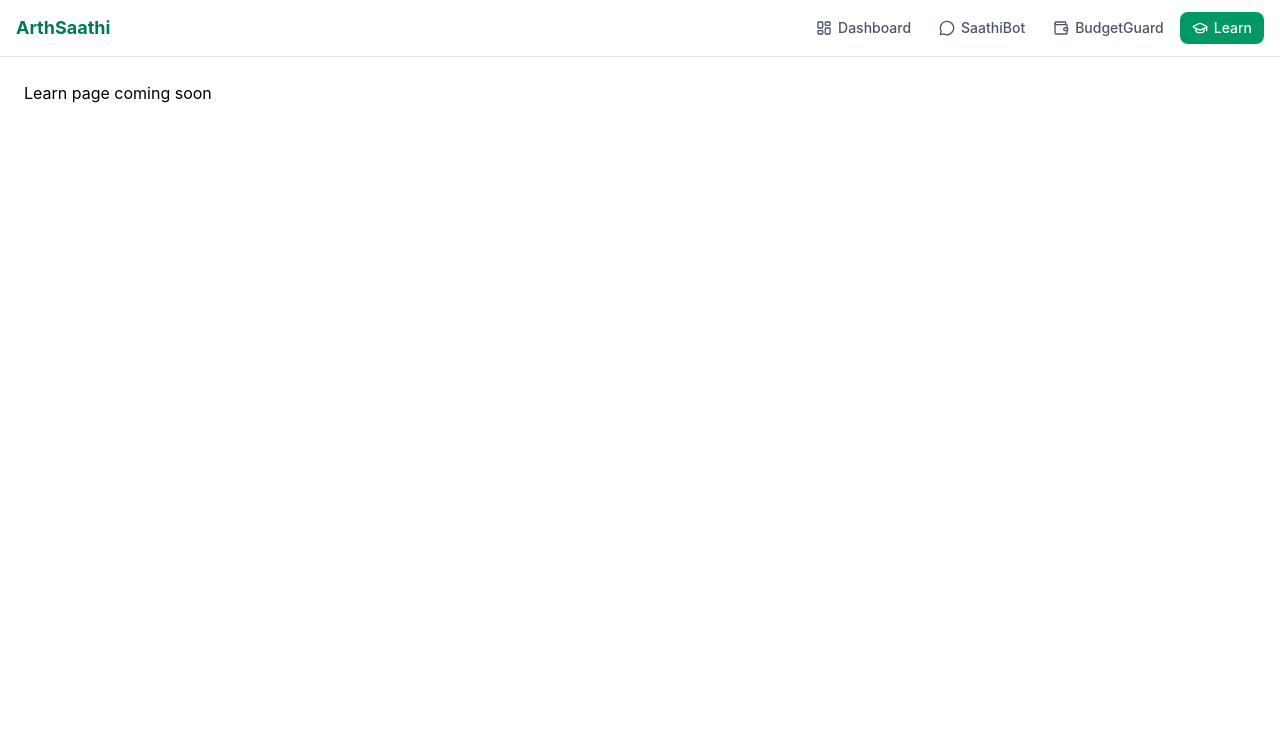
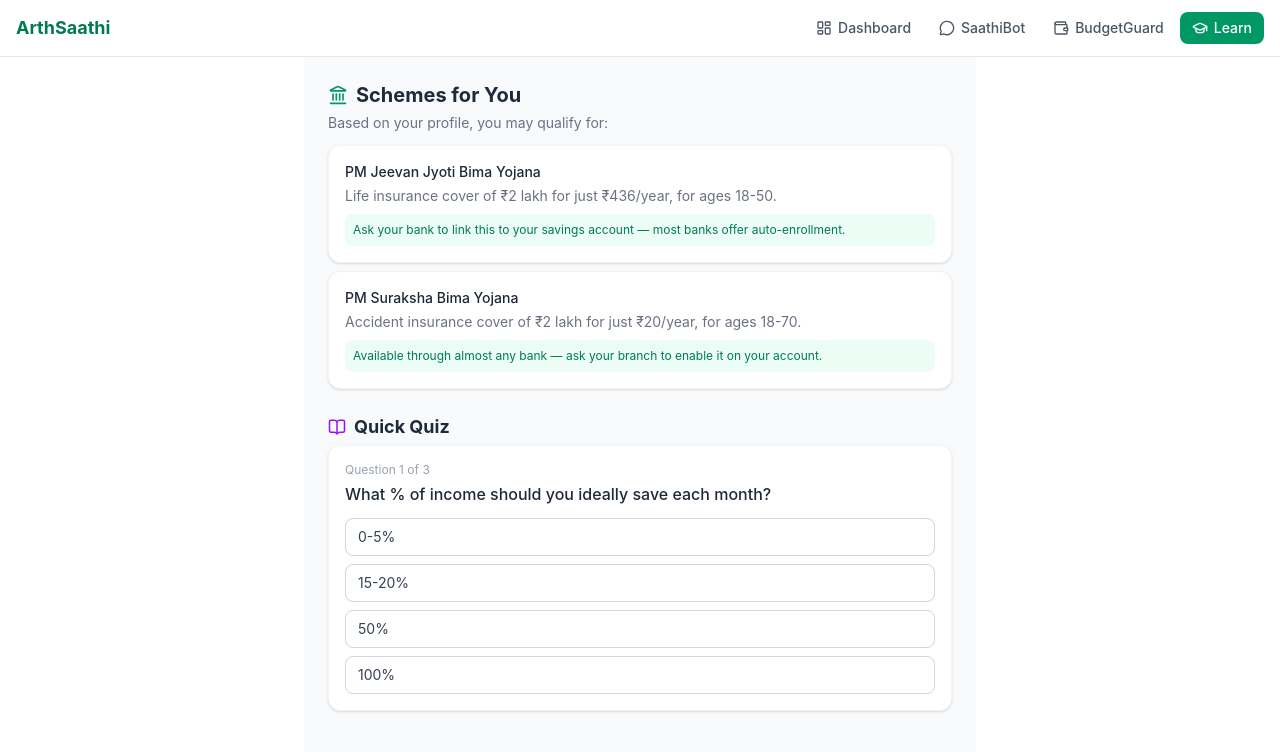
Before and after one commit to raj-1807/arthsaathi, a React (Vite) app: page /learn in a window 1280 px wide. Shown: the top 752 px of the page. Built offline with nearby package versions, Linux system fonts and the light colour scheme.

Commit message:
Add GovernmentSchemes agent and FinanceCoach quiz to Learn page

```diff
--- a/src/data/schemes.js
+++ b/src/data/schemes.js
@@ -0,0 +1,72 @@
+// Static government schemes dataset — fully offline, no API calls.
+
+export const SCHEMES = [
+  {
+    id: "pm-kisan",
+    name: "PM-KISAN",
+    description:
+      "Income support of ₹6,000/year for small and marginal farmers, paid in 3 installments.",
+    eligibility: (user) => user.incomeType === "farmer",
+    applyHint:
+      "Visit pmkisan.gov.in or your nearest Common Service Centre (CSC) with your Aadhaar and land records.",
+  },
+  {
+    id: "crop-insurance",
+    name: "Pradhan Mantri Fasal Bima Yojana (Crop Insurance)",
+    description:
+      "Insurance cover for crop loss due to natural calamities, pests, or disease at low premium rates.",
+    eligibility: (user) => user.incomeType === "farmer",
+    applyHint:
+      "Apply through your bank, CSC, or insurance company before the crop season cut-off date.",
+  },
+  {
+    id: "disability-pension",
+    name: "Indira Gandhi National Disability Pension Scheme",
+    description:
+      "Monthly pension support for persons with 80%+ disability from BPL households.",
+    eligibility: (user) => user.accessibility?.length > 0,
+    applyHint:
+      "Apply at your local Gram Panchayat or Social Welfare Department with a disability certificate.",
+  },
+  {
+    id: "pmjjby",
+    name: "PM Jeevan Jyoti Bima Yojana",
+    description:
+      "Life insurance cover of ₹2 lakh for just ₹436/year, for ages 18-50.",
+    eligibility: () => true,
+    applyHint:
+      "Ask your bank to link this to your savings account — most banks offer auto-enrollment.",
+  },
+  {
+    id: "pmsby",
+    name: "PM Suraksha Bima Yojana",
+    description:
+      "Accident insurance cover of ₹2 lakh for just ₹20/year, for ages 18-70.",
+    eligibility: () => true,
+    applyHint:
+      "Available through almost any bank — ask your branch to enable it on your account.",
+  },
+  {
+    id: "mudra-loan",
+    name: "PM MUDRA Yojana",
+    description:
+      "Collateral-free loans up to ₹10 lakh for small businesses and self-employed individuals.",
+    eligibility: (user) =>
+      user.incomeType === "gig" || user.incomeType === "other",
+    applyHint:
+      "Apply at any nationalized bank, RRB, or NBFC with your business plan and ID proof.",
+  },
+  {
+    id: "nsap",
+    name: "National Social Assistance Programme (NSAP)",
+    description:
+      "Pension support for elderly, widowed, or disabled persons from BPL households.",
+    eligibility: (user) =>
+      user.accessibility?.length > 0 || Number(user.monthlyIncome) < 8000,
+    applyHint: "Apply through your local Gram Panchayat or Municipal office.",
+  },
+];
+
+export function getMatchedSchemes(user) {
+  return SCHEMES.filter((scheme) => scheme.eligibility(user));
+}
--- a/src/pages/Learn.jsx
+++ b/src/pages/Learn.jsx
@@ -1,3 +1,147 @@
+import { useState } from "react";
+import { useUser } from "../context/UserContext";
+import { getMatchedSchemes } from "../data/schemes";
+import { Landmark, CheckCircle2, BookOpen, Award } from "lucide-react";
+
+const QUIZ = [
+  {
+    q: "What % of income should you ideally save each month?",
+    options: ["0-5%", "15-20%", "50%", "100%"],
+    answer: 1,
+  },
+  {
+    q: 'A caller asks for your OTP to "verify your account." What should you do?',
+    options: [
+      "Share it quickly",
+      "Never share it",
+      "Share only the first 3 digits",
+      "Ask them to call back",
+    ],
+    answer: 1,
+  },
+  {
+    q: "What is an emergency fund for?",
+    options: [
+      "Buying gold",
+      "Unexpected expenses like medical bills",
+      "Vacation",
+      "Paying off all debt instantly",
+    ],
+    answer: 1,
+  },
+];
+
 export default function Learn() {
-  return <div className="p-6">Learn page coming soon</div>;
+  const { user, setUser } = useUser();
+  const schemes = getMatchedSchemes(user || {});
+  const [quizIndex, setQuizIndex] = useState(0);
+  const [score, setScore] = useState(0);
+  const [selected, setSelected] = useState(null);
+  const [finished, setFinished] = useState(false);
+
+  const handleAnswer = (i) => {
+    if (selected !== null) return;
+    setSelected(i);
+    const correct = i === QUIZ[quizIndex].answer;
+    if (correct) setScore((s) => s + 1);
+
+    setTimeout(() => {
+      if (quizIndex + 1 < QUIZ.length) {
+        setQuizIndex((q) => q + 1);
+        setSelected(null);
+      } else {
+        setFinished(true);
+        const bonus = Math.round(
+          ((score + (correct ? 1 : 0)) / QUIZ.length) * 10,
+        );
+        setUser({
+          ...user,
+          financialHealthScore: Math.min(
+            100,
+            (user.financialHealthScore || 50) + bonus,
+          ),
+        });
+      }
+    }, 800);
+  };
+
+  return (
+    <div className="min-h-screen bg-gray-50 p-4 sm:p-6 max-w-2xl mx-auto space-y-6">
+      <div>
+        <h1 className="text-xl font-bold text-gray-800 mb-1 flex items-center gap-2">
+          <Landmark size={20} className="text-emerald-600" /> Schemes for You
+        </h1>
+        <p className="text-sm text-gray-500 mb-3">
+          Based on your profile, you may qualify for:
+        </p>
+        <div className="space-y-2">
+          {schemes.length === 0 && (
+            <p className="text-sm text-gray-400">
+              No specific matches yet — complete your profile for better
+              results.
+            </p>
+          )}
+          {schemes.map((s) => (
+            <div
+              key={s.id}
+              className="bg-white rounded-xl border border-gray-100 shadow-sm p-4"
+            >
+              <p className="font-medium text-gray-800 text-sm">{s.name}</p>
+              <p className="text-sm text-gray-500 mt-1">{s.description}</p>
+              <p className="text-xs text-emerald-700 bg-emerald-50 rounded-lg p-2 mt-2">
+                {s.applyHint}
+              </p>
+            </div>
+          ))}
+        </div>
+      </div>
+
+      <div>
+        <h2 className="text-lg font-bold text-gray-800 mb-1 flex items-center gap-2">
+          <BookOpen size={18} className="text-purple-600" /> Quick Quiz
+        </h2>
+        {!finished ? (
+          <div className="bg-white rounded-xl border border-gray-100 shadow-sm p-4">
+            <p className="text-xs text-gray-400 mb-1">
+              Question {quizIndex + 1} of {QUIZ.length}
+            </p>
+            <p className="font-medium text-gray-800 mb-3">
+              {QUIZ[quizIndex].q}
+            </p>
+            <div className="space-y-2">
+              {QUIZ[quizIndex].options.map((opt, i) => {
+                const isSelected = selected === i;
+                const isCorrect = i === QUIZ[quizIndex].answer;
+                let style = "border-gray-300 text-gray-700";
+                if (selected !== null && isSelected) {
+                  style = isCorrect
+                    ? "border-emerald-500 bg-emerald-50 text-emerald-700"
+                    : "border-red-500 bg-red-50 text-red-700";
+                }
+                return (
+                  <button
+                    key={i}
+                    onClick={() => handleAnswer(i)}
+                    className={`w-full text-left px-3 py-2 rounded-lg border text-sm ${style}`}
+                  >
+                    {opt}
+                  </button>
+                );
+              })}
+            </div>
+          </div>
+        ) : (
+          <div className="bg-white rounded-xl border border-gray-100 shadow-sm p-5 text-center">
+            <Award className="text-amber-500 mx-auto mb-2" size={32} />
+            <p className="font-semibold text-gray-800">
+              Quiz complete! Score: {score}/{QUIZ.length}
+            </p>
+            <p className="text-sm text-gray-500 mt-1">
+              Your Financial Health Score has been updated.
+            </p>
+          </div>
+        )}
+      </div>
+    </div>
+  );
 }
```
